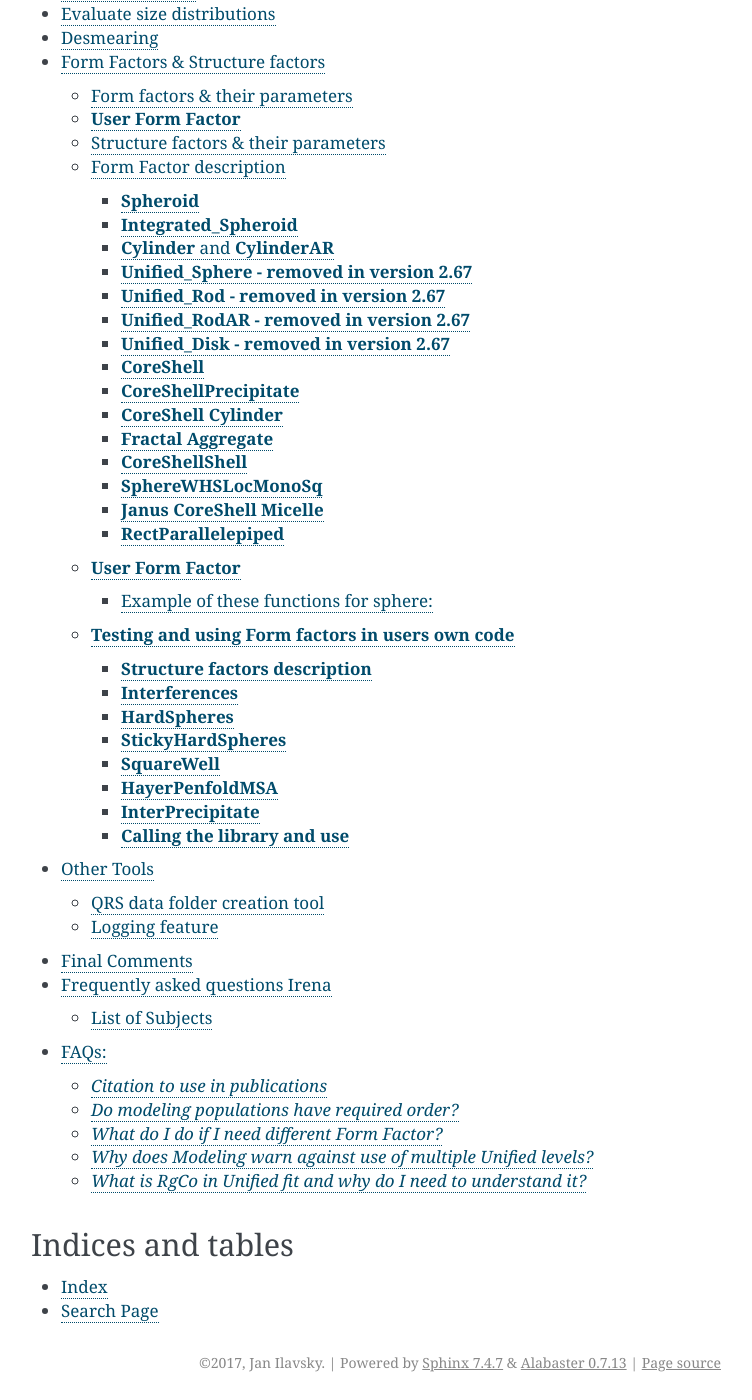
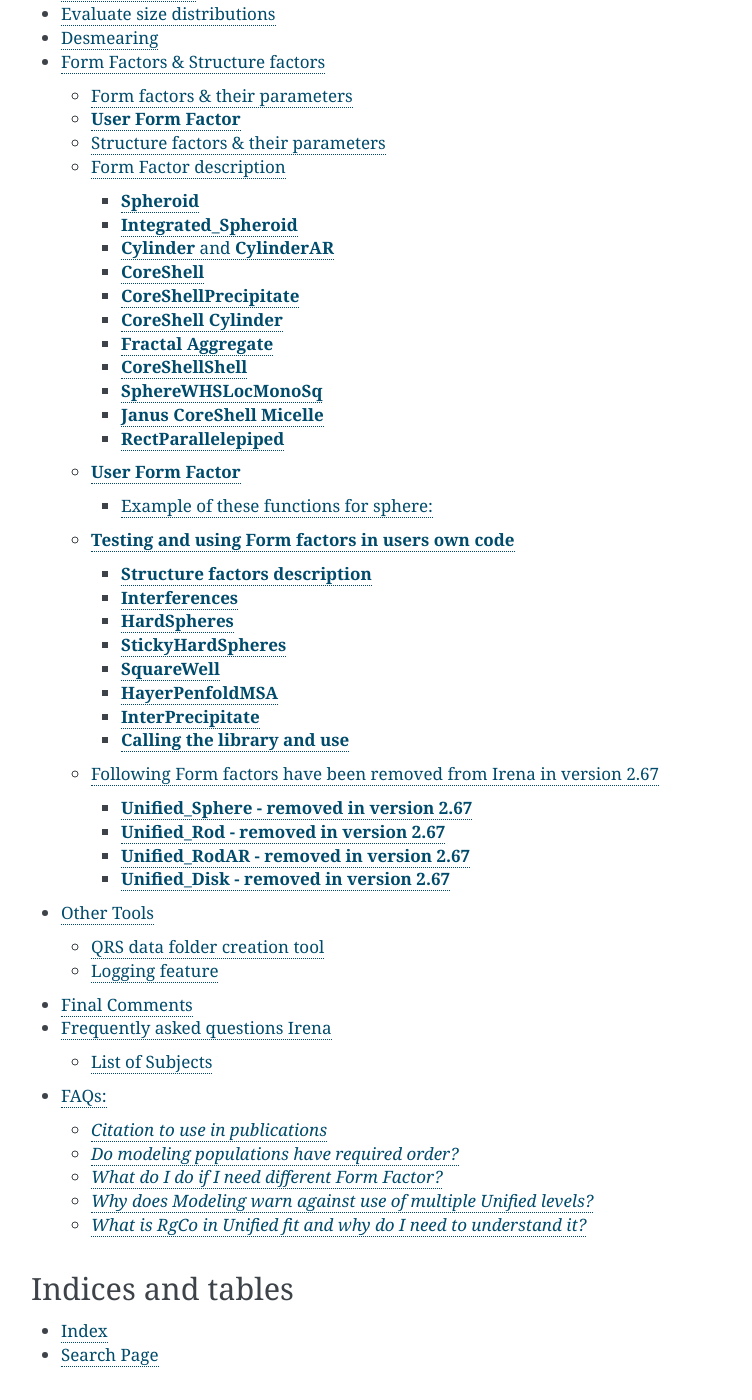
Before and after one commit to jilavsky/SAXS_IgorCodeDocs, a Sphinx documentation site: the page built from docs/source/Irena/index.rst, in a window 1280 px wide and 1400 px high, scrolled down 2333 px. Shown: the whole window, without its empty margins (389-1141 px from the left). Built offline with Sphinx 7.4.7, drawn with Linux system fonts in a browser that asks for light colours; some of the changed lines change nothing that is shown.

Commit message:
Fixes to formating

```diff
--- a/docs/source/Irena/FormStructureFactors.rst
+++ b/docs/source/Irena/FormStructureFactors.rst
@@ -239,98 +239,6 @@
 
 Since Irena version 2.54 Cylinders will use NIST xop to speed up its calculations.
 
-.. _FormFactors.UnifiedSphere:
-
-.. index::
-    Form Factors; Unified Shpere
-
-**Unified_Sphere - removed in version 2.67**
-^^^^^^^^^^^^^^^^^^
-
-This is formula from Unified fit model by Greg Beaucage (see Unified tool and documentation for it). The parameters are calculated from the code in the manual for each different shape. Specific formulas for these shapes were provided by Dale Schaefer...
-
-This is the code:
-	G1=1
-	P1=4
-	Rg1=sqrt(3/5)*radius
-	B1=1.62*G1/Rg1^4
-	QstarVector=qvalue/(erf(qvalue*Rg1/sqrt(6)))^3
-	F^2 = G1*exp(-qvalue^2*Rg1^2/3)+(B1/QstarVector^P1)
-
-Example for R=50A compared with the spheroid with aspect ratio =1
-
-.. Figure:: media/FormFactor_UFSphere.png
-   :align: left
-   :width: 420px
-   :figwidth: 400px
-
-
-.. _FormFactors.UnifiedRod:
-
-.. index::
-    Form Factors; Unified Rod
-    Form Factors; Unified Rod AR
-
-**Unified_Rod - removed in version 2.67**
-^^^^^^^^^^^^^
-**Unified_RodAR - removed in version 2.67**
-^^^^^^^^^^^^^^^^^
-
-This is formula from Unified fit model by Greg Beaucage (see Unified tool and documentation for it). The parameters are calculated from the code in the manual for each different shape. Specific formulas for these shapes were provided by Dale Schaefer...
-
-This is the code:
-          G2 =1
-          Rg2=sqrt(Radius^2/2+Length^2/12)
-          B2=G2*pi/length
-          P2=1
-          Rg1=sqrt(3)*Radius/2
-          RgCO2=Rg1
-          G1=2*G2*Radius/(3*Length)
-          B1=4*G2*(Length+Radius)/(Radius^3*Length^2)
-          P1=4
-          QstarVector=qvalue/(erf(qvalue*Rg2/sqrt(6)))^3
-          A=G2*exp(-qvalue^2*Rg2^2/3)+(B2/QstarVector^P2) * exp(-RGCO2^2 * qvalue^2/3)
-          QstarVector=qvalue/(erf(qvalue*Rg1/sqrt(6)))^3
-          F^2 = A + G1*exp(-qvalue^2*Rg1^2/3)+(B1/QstarVector^P1)
-
-Example for R=50A and length 500A compared with the cylinder
-
-.. Figure:: media/FormFactor_UFCylinder.png
-   :align: left
-   :width: 420px
-   :figwidth: 400px
-
-.. _FormFactors.UnifiedDisk:
-
-.. index::
-    Form Factors; Unified Disk
-
-**Unified_Disk - removed in version 2.67**
-^^^^^^^^^^^^^^^^
-
-This is formula from Unified fit model by Greg Beaucage (see Unified tool and documentation for it). The parameters are calculated from the code in the manual for each different shape. Specific formulas for these shapes were provided by Dale Schaefer...
-
-This is the code:
-     	G2=1
-	Rg2=sqrt(Radius^2/2+thickness^2/12)
-	B2=G2*2/(radius^2)//dws guess
-	P2=2
-	Rg1=sqrt(3)*thickness/2// Kratky and glatter = Thickness/2
-	RgCO2=1.1*Rg1
-	G1=2*G2*thickness^2/(3*radius^2)
-	B1=4*G2*(thickness+Radius)/(Radius^3*thickness^2)//same as rod
-	P1=4
-	QstarVector=Q/(erf(Q*Rg2/sqrt(6)))^3
-	A=G2*exp(-Q^2*Rg2^2/3)+(B2/QstarVector^P2) * exp(-RGCO2^2 * Q^2/3)
-	QstarVector=Q/(erf(Q*Rg1/sqrt(6)))^3
-	F^2 = A + G1*exp(-Q^2*Rg1^2/3)+(B1/QstarVector^P1)
-
-Example for R=250A and thickness 10A compared with the cylinder
-
-.. Figure:: media/FormFactor_UFDisk.png
-   :align: left
-   :width: 420px
-   :figwidth: 400px
 
 .. _FormFactors.CoreShell:
 
@@ -377,9 +285,8 @@
 .. Figure:: media/FormFactor_CoreShell.png
    :align: left
    :width: 420px
-   :figwidth: 400px
 
-.. _FormFactors.CoreShellPresipitate:
+.. _FormFactors.CoreShellPrecipitate:
 
 .. index::
     Form Factors; CoreShell precipitate
@@ -405,7 +312,6 @@
 .. Figure:: media/FormFactor_CoreShellPrecip.png
    :align: left
    :width: 420px
-   :figwidth: 400px
 
 .. _FormFactors.CoreShellCylinder:
 
@@ -431,7 +337,6 @@
 .. Figure:: media/FormFactor_CoreShellCyl.png
    :align: left
    :width: 420px
-   :figwidth: 400px
 
 
 .. _FormFactors.FractalAggregate:
@@ -473,7 +378,6 @@
 .. Figure:: media/FormFactor_FractAggreg.png
    :align: left
    :width: 420px
-   :figwidth: 400px
 
 Comment: Note, that this is not scaled correctly at all... I have no idea why - apparently this formula is either wrongly coded or plainly does not behave right.
 
@@ -491,14 +395,12 @@
 .. Figure:: media/FormFactor_CoreShellShell1.png
    :align: left
    :width: 420px
-   :figwidth: 400px
 
 Scattering Length Density Rho:
 
 .. Figure:: media/FormFactor_CoreShellShell2.png
    :align: left
    :width: 420px
-   :figwidth: 400px
 
 
 List of Model Parameters:
@@ -563,14 +465,12 @@
 .. Figure:: media/FormFactor_Janus1.png
    :align: left
    :width: 420px
-   :figwidth: 400px
 
 Example of results:
 
 .. Figure:: media/FormFactor_Janus2.png
    :align: left
    :width: 420px
-   :figwidth: 400px
 
 Note: the results in the above graph are scaled to F^2(Q=0) = 1. Since the formula inclused scattering length densities, normalization by the volume does not result in F^2(Q=0) = 1. This may result in unexpected problems with absolute calibration.
 
@@ -615,7 +515,6 @@
 .. Figure:: media/FormFactor_Janus3.png
    :align: left
    :width: 420px
-   :figwidth: 400px
 
 **Janus CoreShell Micelle 2:**
 Core radius 30A, Mean radius 40A, width 0.3A (Gauss) :
@@ -623,7 +522,6 @@
 .. Figure:: media/FormFactor_Janus4.png
    :align: left
    :width: 420px
-   :figwidth: 400px
 
 
 **Janus CoreShell Micelle 1:**
@@ -632,14 +530,12 @@
 .. Figure:: media/FormFactor_Janus5.png
    :align: left
    :width: 420px
-   :figwidth: 400px
 
 **Real sphere**, contrast   14903.5 (Au-water):
 
 .. Figure:: media/FormFactor_Janus6.png
    :align: left
    :width: 420px
-   :figwidth: 400px
 
 Note the suspicious difference in calibrations. See note above about my suspicion on the problem here...
 
@@ -648,14 +544,12 @@
 .. Figure:: media/FormFactor_Janus7.png
    :align: left
    :width: 420px
-   :figwidth: 400px
 
 Janus CoreShell Micelle 1, fake the core shell with same contrast (34.95) for both shells. Recall that the total size of the CoreShell in Irena is radius of core ("Radius")+ shell thickness; while for Janus CoreShell Micelle 1 it is just Radius (see figure).
 
 .. Figure:: media/FormFactor_Janus8.png
    :align: left
    :width: 420px
-   :figwidth: 400px
 
 The difference in absolute intensity here is surely related to different assumptions on volume of particle.
 
@@ -681,15 +575,13 @@
 .. Figure:: media/FormFactor_Parallelepip1.png
    :align: left
    :width: 420px
-   :figwidth: 400px
 
 
 Hereis Parallelepiped with sides 60A, 120A, 180A:
 
 .. Figure:: media/FormFactor_Parallelepip2.png
    :align: left
-   :width: 420px
-   :figwidth: 400px
+   :width: 400px
 
 
 Note, Irena assumed some size distribution (narrow, but some) while NIST package, assumes monodispersed particle. Therefore the differences in oscillations.
@@ -980,3 +872,100 @@
 IR2_SquareWellStruct			this is Square well
 IR2_HayterPenfoldMSA		this is HayterPenfoldMSA
 IR2_InterPrecipitateSF		this is InterPrecipitate
+
+
+
+Following Form factors have been removed from Irena in version 2.67
+-------------------------------------------------------------------
+
+.. _FormFactors.UnifiedSphere:
+
+.. index::
+    Form Factors; Unified Sphere
+
+**Unified_Sphere - removed in version 2.67**
+^^^^^^^^^^^^^^^^^^^^^^^^^^^^^^^^^^^^^^^^^^^^
+
+This is formula from Unified fit model by Greg Beaucage (see Unified tool and documentation for it). The parameters are calculated from the code in the manual for each different shape. Specific formulas for these shapes were provided by Dale Schaefer...
+
+This is the code:
+	G1=1
+	P1=4
+	Rg1=sqrt(3/5)*radius
+	B1=1.62*G1/Rg1^4
+	QstarVector=qvalue/(erf(qvalue*Rg1/sqrt(6)))^3
+	F^2 = G1*exp(-qvalue^2*Rg1^2/3)+(B1/QstarVector^P1)
+
+Example for R=50A compared with the spheroid with aspect ratio =1
+
+.. Figure:: media/FormFactor_UFSphere.png
+   :align: left
+   :width: 420px
+   :figwidth: 400px
+
+
+.. _FormFactors.UnifiedRod:
+
+.. index::
+    Form Factors; Unified Rod
+    Form Factors; Unified Rod AR
+
+**Unified_Rod - removed in version 2.67**
+^^^^^^^^^^^^^^^^^^^^^^^^^^^^^^^^^^^^^^^^^
+**Unified_RodAR - removed in version 2.67**
+^^^^^^^^^^^^^^^^^^^^^^^^^^^^^^^^^^^^^^^^^^^
+
+This is formula from Unified fit model by Greg Beaucage (see Unified tool and documentation for it). The parameters are calculated from the code in the manual for each different shape. Specific formulas for these shapes were provided by Dale Schaefer...
+
+This is the code:
+          G2 =1
+          Rg2=sqrt(Radius^2/2+Length^2/12)
+          B2=G2*pi/length
+          P2=1
+          Rg1=sqrt(3)*Radius/2
+          RgCO2=Rg1
+          G1=2*G2*Radius/(3*Length)
+          B1=4*G2*(Length+Radius)/(Radius^3*Length^2)
+          P1=4
+          QstarVector=qvalue/(erf(qvalue*Rg2/sqrt(6)))^3
+          A=G2*exp(-qvalue^2*Rg2^2/3)+(B2/QstarVector^P2) * exp(-RGCO2^2 * qvalue^2/3)
+          QstarVector=qvalue/(erf(qvalue*Rg1/sqrt(6)))^3
+          F^2 = A + G1*exp(-qvalue^2*Rg1^2/3)+(B1/QstarVector^P1)
+
+Example for R=50A and length 500A compared with the cylinder
+
+.. Figure:: media/FormFactor_UFCylinder.png
+   :align: left
+   :width: 420px
+   :figwidth: 400px
+
+.. _FormFactors.UnifiedDisk:
+
+.. index::
+    Form Factors; Unified Disk
+
+**Unified_Disk - removed in version 2.67**
+^^^^^^^^^^^^^^^^^^^^^^^^^^^^^^^^^^^^^^^^^^
+
+This is formula from Unified fit model by Greg Beaucage (see Unified tool and documentation for it). The parameters are calculated from the code in the manual for each different shape. Specific formulas for these shapes were provided by Dale Schaefer...
+
+This is the code:
+     	G2=1
+	Rg2=sqrt(Radius^2/2+thickness^2/12)
+	B2=G2*2/(radius^2)//dws guess
+	P2=2
+	Rg1=sqrt(3)*thickness/2// Kratky and glatter = Thickness/2
+	RgCO2=1.1*Rg1
+	G1=2*G2*thickness^2/(3*radius^2)
+	B1=4*G2*(thickness+Radius)/(Radius^3*thickness^2)//same as rod
+	P1=4
+	QstarVector=Q/(erf(Q*Rg2/sqrt(6)))^3
+	A=G2*exp(-Q^2*Rg2^2/3)+(B2/QstarVector^P2) * exp(-RGCO2^2 * Q^2/3)
+	QstarVector=Q/(erf(Q*Rg1/sqrt(6)))^3
+	F^2 = A + G1*exp(-Q^2*Rg1^2/3)+(B1/QstarVector^P1)
+
+Example for R=250A and thickness 10A compared with the cylinder
+
+.. Figure:: media/FormFactor_UFDisk.png
+   :align: left
+   :width: 420px
```
